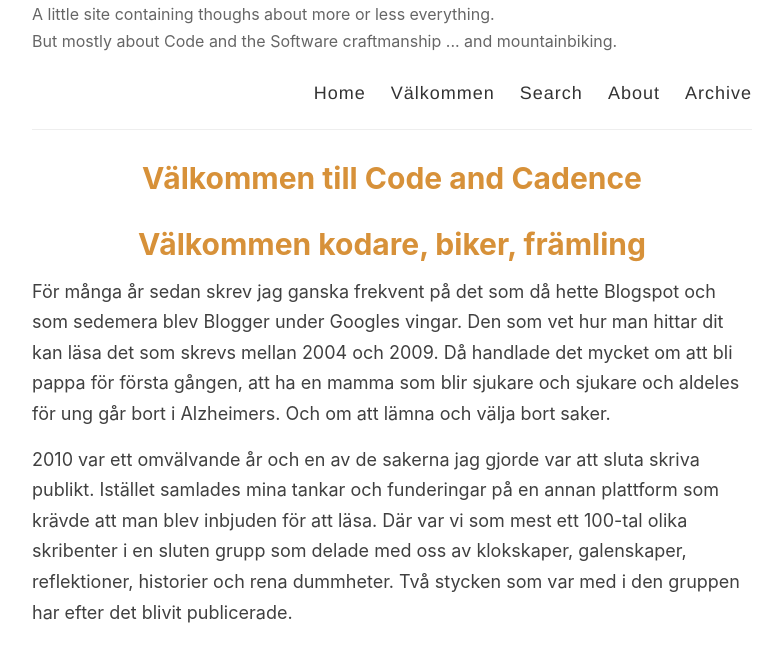
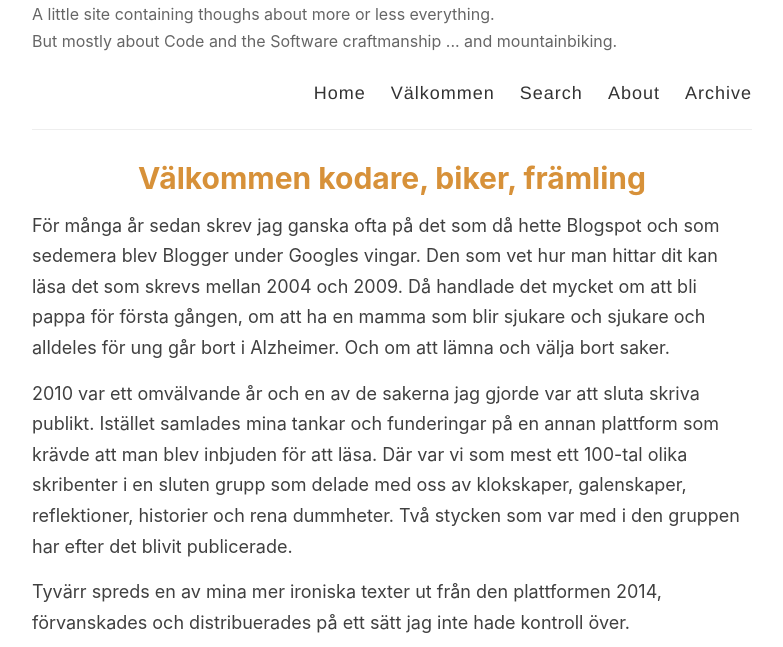
Before and after one commit to ovelindstrom/ovelindstrom.github.io, a Jekyll site: the page built from _pages/welcome-to-svenska.md, in a window 1280 px wide and 1400 px high, cut to the strip 264-911 px from the top of the window. Shown: the whole strip, without its empty margins (248-1031 px from the left). Built offline with Jekyll 4.4.1, drawn with Linux system fonts in a browser that asks for light colours; some of the changed text lies outside the part shown.

```diff
--- a/_pages/welcome-to-svenska.md
+++ b/_pages/welcome-to-svenska.md
@@ -1,24 +1,20 @@
 ---
 layout: page
-title:  "Välkommen till Code and Cadence"
+title:  "Välkommen kodare, biker, främling"
 permalink: /welcome-to-svenska/
 ---
-# Välkommen kodare, biker, främling
+För många år sedan skrev jag ganska ofta på det som då hette Blogspot och som sedemera blev Blogger under Googles vingar. Den som vet hur man hittar dit kan läsa det som skrevs mellan 2004 och 2009. Då handlade det mycket om att bli pappa för första gången, om att ha en mamma som blir sjukare och sjukare och alldeles för ung går bort i Alzheimer. Och om att lämna och välja bort saker.
 
-För många år sedan skrev jag ganska frekvent på det som då hette Blogspot och som sedemera blev Blogger under Googles vingar. Den som vet hur man hittar dit kan läsa det som skrevs mellan 2004 och 2009. Då handlade det mycket om att bli pappa för första gången,
-att ha en mamma som blir sjukare och sjukare och aldeles för ung går bort i Alzheimers. Och om att lämna och välja bort saker.
+2010 var ett omvälvande år och en av de sakerna jag gjorde var att sluta skriva publikt. Istället samlades mina tankar och funderingar på en annan plattform som krävde att man blev inbjuden för att läsa. Där var vi som mest ett 100-tal olika skribenter i en sluten grupp som delade med oss av klokskaper, galenskaper, reflektioner, historier och rena dummheter. Två stycken som var med i den gruppen har efter det blivit publicerade.
 
-2010 var ett omvälvande år och en av de sakerna jag gjorde var att sluta skriva publikt. Istället samlades mina tankar och funderingar på en annan plattform som krävde att man blev inbjuden för att läsa. Där var vi som mest ett 100-tal olika skribenter
-i en sluten grupp som delade med oss av klokskaper, galenskaper, reflektioner, historier och rena dummheter. Två stycken som var med i den gruppen har efter det blivit publicerade.
-
-Tyvärr så spreds en av mina mer ironiska texter ut från den plattformen 2014, förvanskades och distribuerades på ett sätt jag inte hade kontroll över.
+Tyvärr spreds en av mina mer ironiska texter ut från den plattformen 2014, förvanskades och distribuerades på ett sätt jag inte hade kontroll över.
 
 Och jag slutade skriva i stort sett helt. Från att producera ett par texter per vecka blev det på sin höjd en eller annan bloggning om arbetsrelaterade saker åt de olika företag jag jobbat åt. Men ingenting annat.
 
-Tills nu. I sommar, 10 år sedan jag slutade skriva, så börjar texterna komma tillbaka. Det är högt och lågt. Men de måste ut på något sätt. Så varför inte utnyttja mina kunskaper och använda GitHub Pages som plattform bara för att jag kan...
+Men sommaren 2024, 10 år efter att jag slutade skriva, så börjar texterna komma tillbaka. Det är högt och lågt. Men de måste ut på något sätt. Så varför inte utnyttja mina kunskaper och använda GitHub Pages som plattform bara för att jag kan.
 
 ## Varför Code & Cadence
 
-Det är de två huvudpelarna i mitt liv nu. Mjukvaruutveckling och mountainbike men jag vågade inte kalla den här siten för M&M. Och det kommer nog mest att handla om just programmering och saker runt omkring det och cyklar.
+Det är de två huvudpelarna i mitt liv nu. Mjukvaruutveckling och Mountainbike men jag vågade inte kalla den här siten för M&M. Och det kommer nog mest att handla om just programmering och saker kring det och cyklar.
 
 ![AI genererad bild av en stereotyp programmerare på en mountainbike](/images/codacadencebanner.png)
```
Also changed, not shown: _pages/archive.md (+1 -1 lines).
